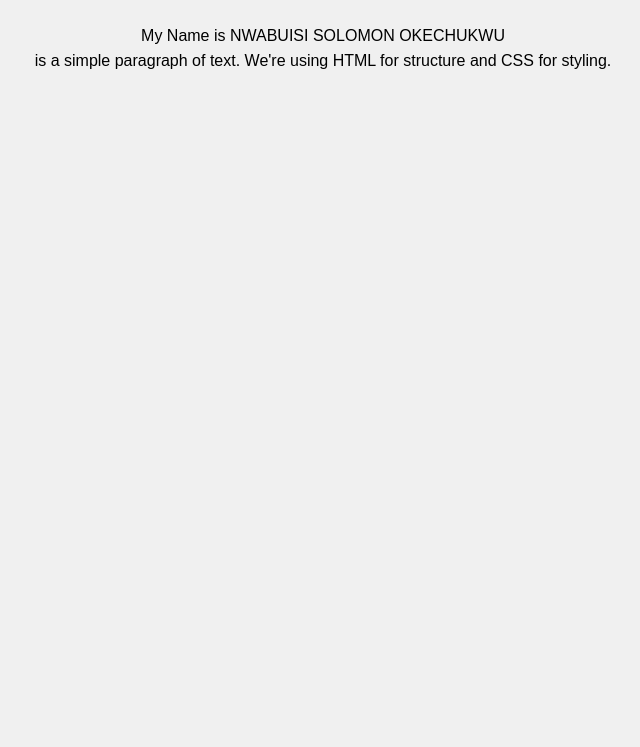
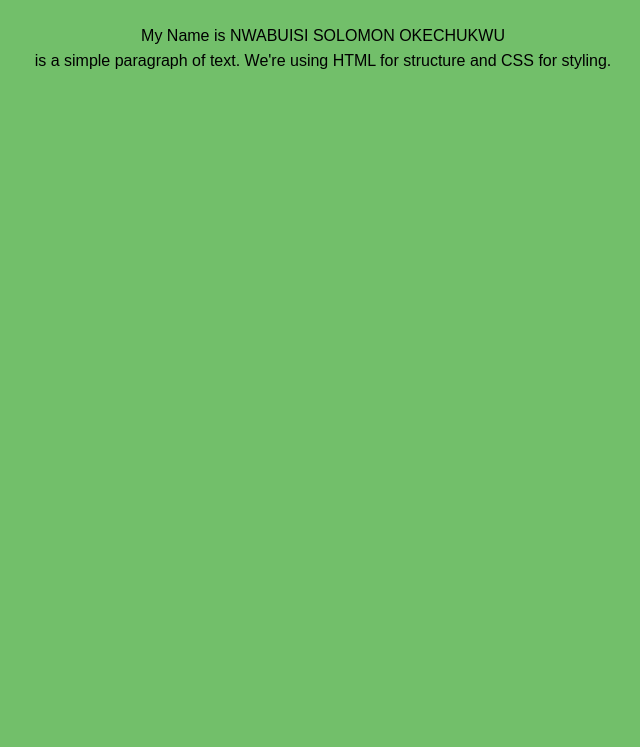
Before and after one commit to NwabuisiOkechukwu/CSC851, a plain HTML site: page index.html in a window 1280 px wide. Shown: the part 93-840 px from the top of the page, without its empty margins (317-957 px from the left). Drawn offline with Linux system fonts and the light colour scheme.

Commit message:
Update style.css
update

```diff
--- a/style.css
+++ b/style.css
@@ -1,5 +1,5 @@
 body {
-    background-color: #f0f0f0;
+    background-color: #72bf6a;
     font-family: sans-serif;
     margin: 0;
     padding: 20px;
```
